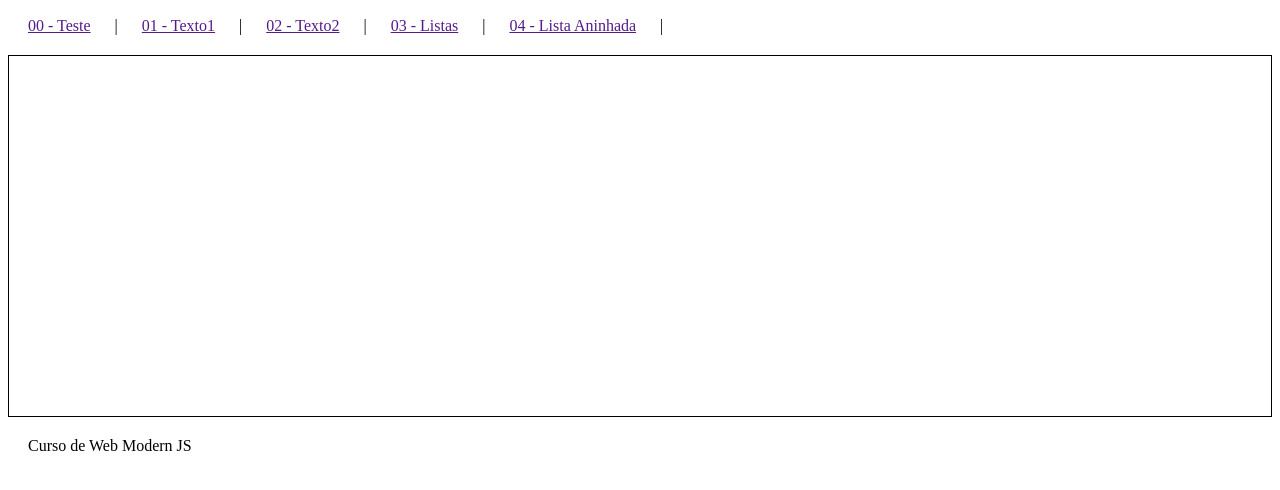
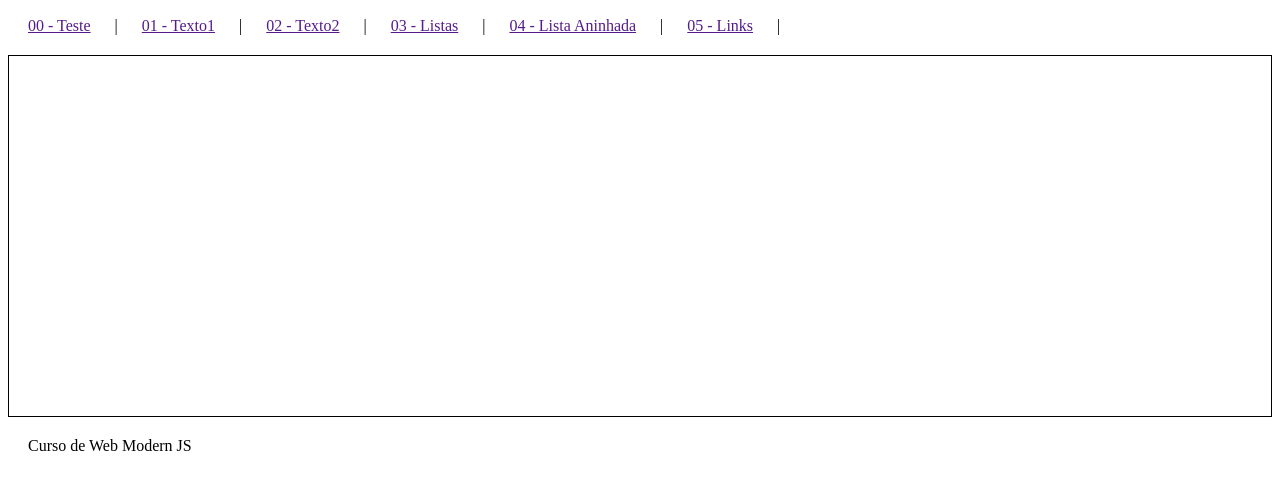
Before and after one commit to adlsz94/WebModernJs, a website: page html/index.html in a window 1280 px wide. Shown: the part 60-550 px from the top of the page. Drawn offline with Linux system fonts and the light colour scheme.

Commit message:
index.html, links.html changes

```diff
--- a/html/index.html
+++ b/html/index.html
@@ -34,6 +34,7 @@
         <a href vm-nav="exercicios/texto2.html">02 - Texto2</a> |
         <a href vm-nav="exercicios/listas.html">03 - Listas</a> |
         <a href vm-nav="exercicios/listaAninhada.html">04 - Lista Aninhada</a> |
+        <a href vm-nav="exercicios/links.html">05 - Links</a> |
     </nav>
     <section id="conteudo">
     </section>
```
